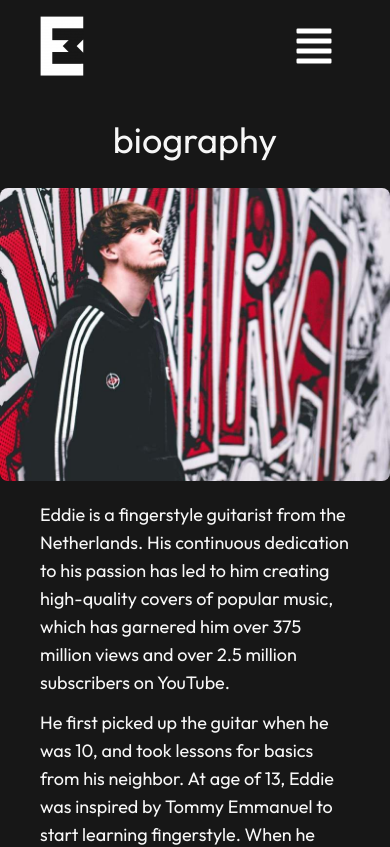
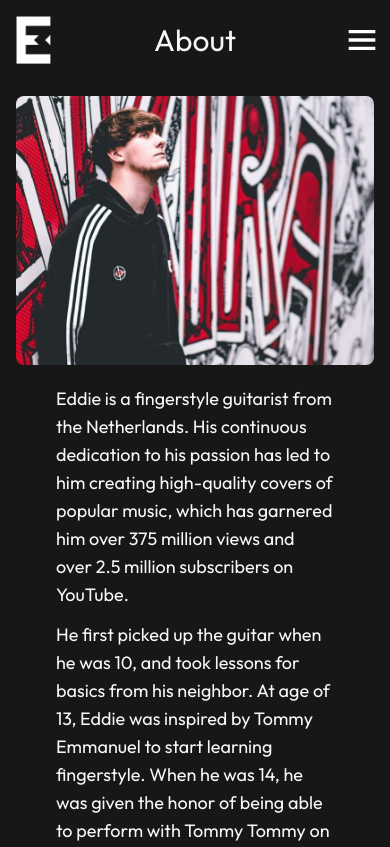
Before and after one commit to robchendev/Guitardex, a Next.js app: page / in a window 390 px wide. Shown: the top 847 px of the page. Built offline with nearby package versions, Linux system fonts and the light colour scheme.

Commit message:
universal wrapper improvements for mobile

```diff
--- a/components/HeaderDesktop.tsx
+++ b/components/HeaderDesktop.tsx
@@ -8,7 +8,7 @@ const HeaderDesktop = () => {
   return (
     <div className="hidden lg:block">
       <header className=" flex text-white-soft p-4 mx-auto md:w-8/12 max-w-7xl fixed md:relative md:flex md:justify-between md:items-center md:text-center">
-        <Image src="public/img/evdm.png" alt="evdm-logo" />
+        <Image src="/img/evdm.png" alt="evdm-logo" />
         <HStack>
           {navItems.map((navItem: NavItem, index: number) => (
             <Link
--- a/components/HeaderMobile.tsx
+++ b/components/HeaderMobile.tsx
@@ -9,23 +9,35 @@ import {
   Icon,
   DrawerCloseButton,
   DrawerOverlay,
+  Box,
 } from "@chakra-ui/react";
 import { useDisclosure } from "@chakra-ui/react";
 import { useRouter } from "next/router";
 import React from "react";
-import { FaAlignJustify } from "react-icons/fa";
+import { BiMenu } from "react-icons/bi";
 import { navItems, NavItem } from "../config/config";
+import { PageTitleMobile } from "./PageTitle";
 
-const HeaderMobile = () => {
+const HeaderMobile = ({ title }: { title: string }) => {
   const router = useRouter();
   const { isOpen, onOpen, onClose } = useDisclosure();
   const btnRef = React.useRef(null);
   return (
     <div className="sm:block lg:hidden ">
-      <header className=" flex text-white-soft p-4 px-10 mx-auto md:w-full max-w-7xl justify-between items-center text-center">
-        <Image src="img/evdm.png" alt="evdm-logo" />
-        <Button ref={btnRef} colorScheme="" onClick={onOpen}>
-          <Icon as={FaAlignJustify} w={10} h={10} />
+      <header className="flex text-white-soft p-4 mx-auto md:w-full max-w-7xl justify-between items-center text-center">
+        <Box w={12}>
+          <Image src="/img/evdm.png" alt="evdm-logo" h={12} />
+        </Box>
+        <PageTitleMobile title={title} />
+        <Button
+          ref={btnRef}
+          colorScheme=""
+          onClick={onOpen}
+          h={12}
+          w={12}
+          justifyContent="flex-start"
+        >
+          <Icon as={BiMenu} w={10} h={10} />
         </Button>
         <Drawer isOpen={isOpen} placement="top" onClose={onClose} finalFocusRef={btnRef}>
           <DrawerOverlay mt={4}>
--- a/components/PageTitle.tsx
+++ b/components/PageTitle.tsx
@@ -2,7 +2,15 @@ import React from "react";
 
 const PageTitle = ({ title }: { title: string }) => {
   return (
-    <h1 className="font-serif md:w-8/12 font-weight:900 text-4xl text-center mx-auto my-7">
+    <h1 className="font-serif font-weight:900 text-4xl text-center mx-auto my-7 hidden lg:block">
+      {title}
+    </h1>
+  );
+};
+
+export const PageTitleMobile = ({ title }: { title: string }) => {
+  return (
+    <h1 className="font-serif font-weight:900 text-3xl text-center mx-auto block lg:hidden">
       {title}
     </h1>
   );
--- a/components/Wrapper.tsx
+++ b/components/Wrapper.tsx
@@ -7,11 +7,11 @@ import HeaderMobile from "./HeaderMobile";
 import LinkIcon from "./LinkIcon";
 import PageTitle from "./PageTitle";
 
-const Header = () => {
+const Header = ({ title }: { title: string }) => {
   return (
     <>
       <HeaderDesktop />
-      <HeaderMobile />
+      <HeaderMobile title={title} />
     </>
   );
 };
@@ -52,13 +52,13 @@ const Wrapper = ({
 }: {
   children: React.ReactNode;
   hasFooter?: boolean;
-  title?: string;
+  title: string;
 }) => {
   return (
     <div className="bg-black-soft text-white-soft flex flex-col h-screen justify-between">
       <div>
-        <Header />
-        <main className="font-serif lg:max-w-4xl lg:mx-auto mb-12 w-full h-full">
+        <Header title={title} />
+        <main className="font-serif p-4 lg:p-0 lg:max-w-4xl lg:mx-auto w-full h-full">
           {title && <PageTitle title={title} />}
           {children}
         </main>
--- a/pages/guitars.tsx
+++ b/pages/guitars.tsx
@@ -6,7 +6,7 @@ import { config, GuitarInfo } from "../config/config";
 
 export const Index: NextPage = () => {
   return (
-    <Wrapper title="guitars">
+    <Wrapper title="Guitars">
       <div className="p-4">
         <VStack divider={<div className="h-px w-full bg-grey-med" />} spacing={4}>
           {config.guitars.map((guitar: GuitarInfo, index: number) => (
--- a/pages/index.tsx
+++ b/pages/index.tsx
@@ -6,7 +6,7 @@ import Wrapper from "../components/Wrapper";
 
 export const Index: NextPage = () => {
   return (
-    <Wrapper title="biography">
+    <Wrapper title="About">
       <div className="w-full mx-0">
         <div className="flex flex-wrap justify-center mx-auto">
           <Image
--- a/pages/music.tsx
+++ b/pages/music.tsx
@@ -6,11 +6,11 @@ import { images, MusicIcon } from "../config/config";
 
 export const Music: NextPage = () => {
   return (
-    <Wrapper title="releases produced">
+    <Wrapper title="Music">
       <Grid
         templateColumns={{ sm: "repeat(2,1fr)", md: "repeat(3,1fr)", lg: "repeat(4,1fr)" }}
         gap={{ sm: "4", lg: "6" }}
-        className="mb-16 sm:mx-10 lg:mx-autogi flex align-items-center"
+        className="mb-16 sm:mx-10 lg:mx-auto flex align-items-center"
       >
         {images.map((image: MusicIcon, index: number) => (
           <MusicRelease key={index} image={image} />
```
